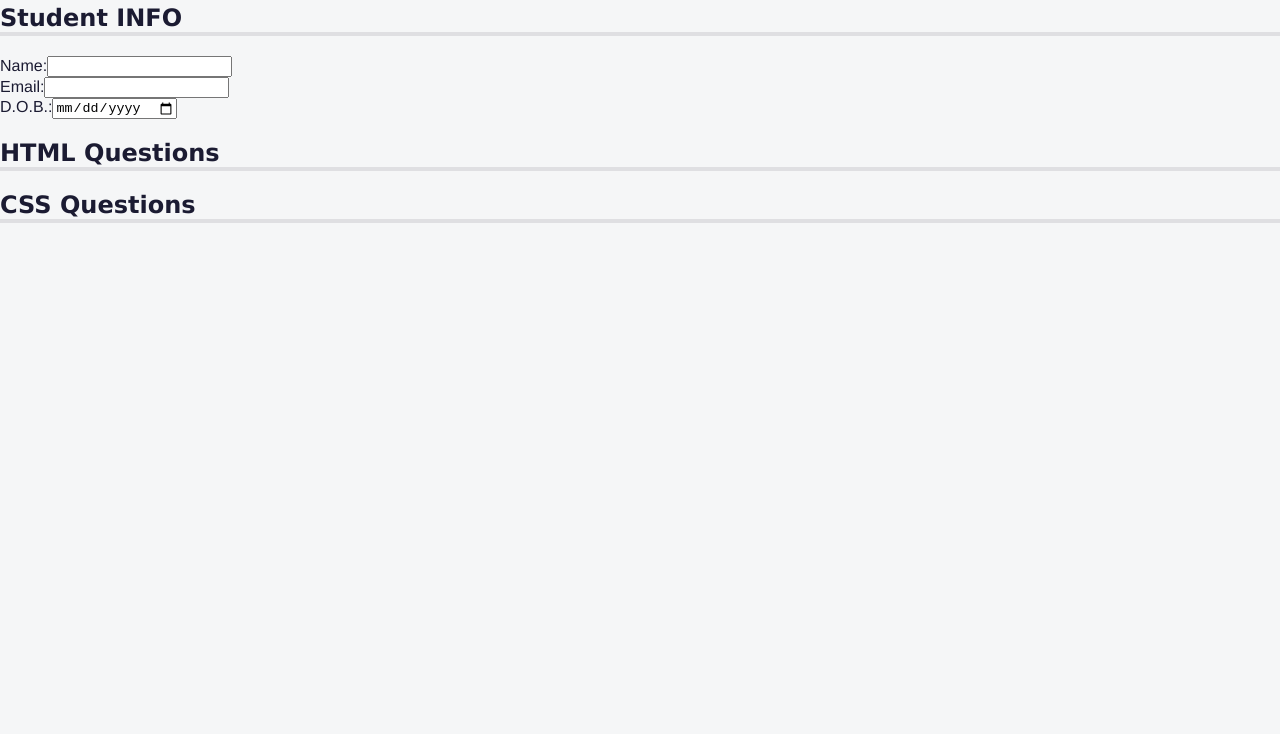
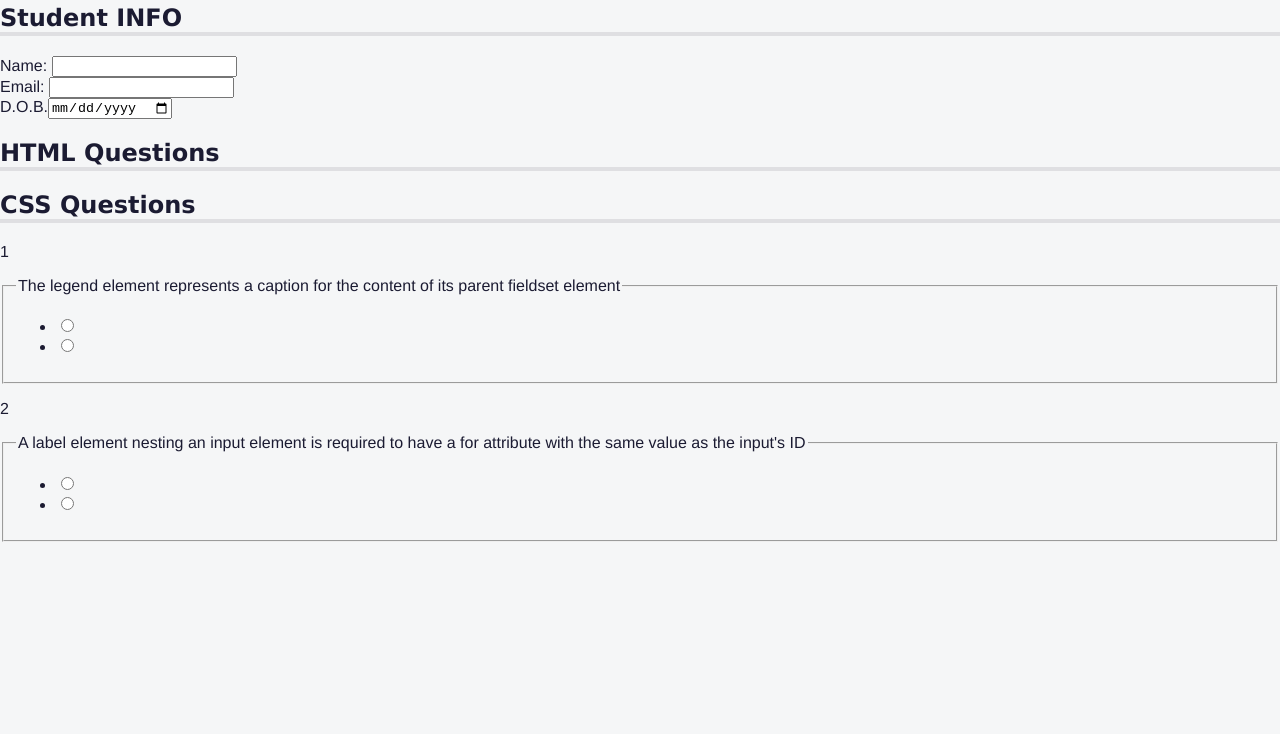
Before and after one commit to bhavyakaudinya/freeCodeCamp, a plain HTML site: page A Quiz/index.html in a window 1280 px wide. Shown: the part 66-800 px from the top of the page. Drawn offline with Linux system fonts and the light colour scheme.

Commit message:
Second Commit/Change

```diff
--- a/A Quiz/index.html
+++ b/A Quiz/index.html
@@ -10,31 +10,87 @@
 <body>
     <!-- 👇🏻 the header element should always comes before the main element -->
     <header>
+
         <img src="https://cdn.freecodecamp.org/platform/universal/fcc_primary.svg" alt="Nav-Logo" id="logo">
-        <h1>HTML/CSS Quiz</h1>x
+
+        <h1>HTML/CSS Quiz</h1>
+
         <nav>
             <ul>
+
                 <li><a href="#student-info">INFO</a></li>
+
                 <li><a href="#html-questions">HTML</a></li>
+
                 <li><a href="#css-questions">CSS</a></li>
+
             </ul>
         </nav>
     </header>
     <main>
         <form action="https://freecodecamp.org/practice-project/accessibility-quiz" method="post">
+
             <!-- 👇🏻 to increase the page accessibility, the <role> attribute can be used to indicate the purpose behind an element on the page to assistive technologies.
                 the <role> attribute is a part of WEB ACCESSIBILITY INITIATIVE(wai), and accept preset values.-->
             <section role="region" aria-labelledby="student-info">
+
                 <h2 id="student-info">Student INFO</h2>
-                <div class="info"><label for="student-name">Name:</label><input id="student-name" type="text"></div>
-                <div class="info"><label for="student-email">Email:</label><input id="student-email" type="email"></div>
-                <div class="info"><label for="birth-date">D.O.B.:</label><input id="birth-date" type="date"></div>
+
+                <div class="info"><label for="student-name">Name: </label><input id="student-name" type="text" name="student-name" ></div>
+
+                <div class="info"><label for="student-email">Email: </label><input id="student-email" type="email" name="student-email" ></div>
+
+                <div class="info"><label for="birth-date">D.O.B.<span class="sr-only">(Date of Birth)</span></label><input id="birth-date" type="date" name="birth-date" ></div>
+
             </section>
+
             <section role="region" aria-labelledby="html-questions">
+
                 <h2 id="html-questions">HTML Questions</h2>
+
             </section>
+
             <section role="region" aria-labelledby="css-questions">
+
                 <h2 id="css-questions">CSS Questions</h2>
+
+                <div class="question-block">
+                    <p>1</p>
+                    <fieldset class="question" name="html-questions-one">
+                        <legend>The legend element represents a caption for the content of its parent fieldset element</legend>
+                        <ul class="answers-list">
+                            <li>
+                                <label for="q1-a1">
+                                    <input type="radio" name="" id="q1-a1">
+                                </label>
+                            </li>
+                            <li>
+                                <label for="q1-a2">
+                                    <input type="radio" name="" id="q1-a2">
+                                </label>
+                            </li>
+                        </ul>
+                    </fieldset>
+                </div>
+                <div class="question-block">
+                    <p>2</p>
+                    <fieldset class="question" name="html-questions-two">
+                        <legend>A label element nesting an input element is required to have a for attribute with the same value as the input's ID</legend>
+                        <ul class="answers-list">
+                            <li>
+                                <label for="q2-a1">
+                                    <input type="radio" name="" id="q2-a1">
+                                </label>
+                            </li>
+                            <li>
+                                <label for="q2-a2">
+                                    <input type="radio" name="" id="q2-a2">
+                                </label>
+                            </li>
+                        </ul>
+                    </fieldset>
+                </div>
+
             </section>
         </form>
     </main>
--- a/A Quiz/styles.css
+++ b/A Quiz/styles.css
@@ -39,3 +39,16 @@ h1, h2{
 h2{
     border-bottom: 4px solid #dfdfe2;
 }
+
+/* 👇🏻 this pattern is to visually hide text for only screen reader to read */
+.sr-only{
+    position: absolute;
+    width: 1px;
+    height: 1px;
+    padding: 0;
+    margin: -1px;
+    overflow: hidden;
+    clip: rect(0, 0, 0, 0);
+    white-space: nowrap;
+    border: 0;
+}
```
